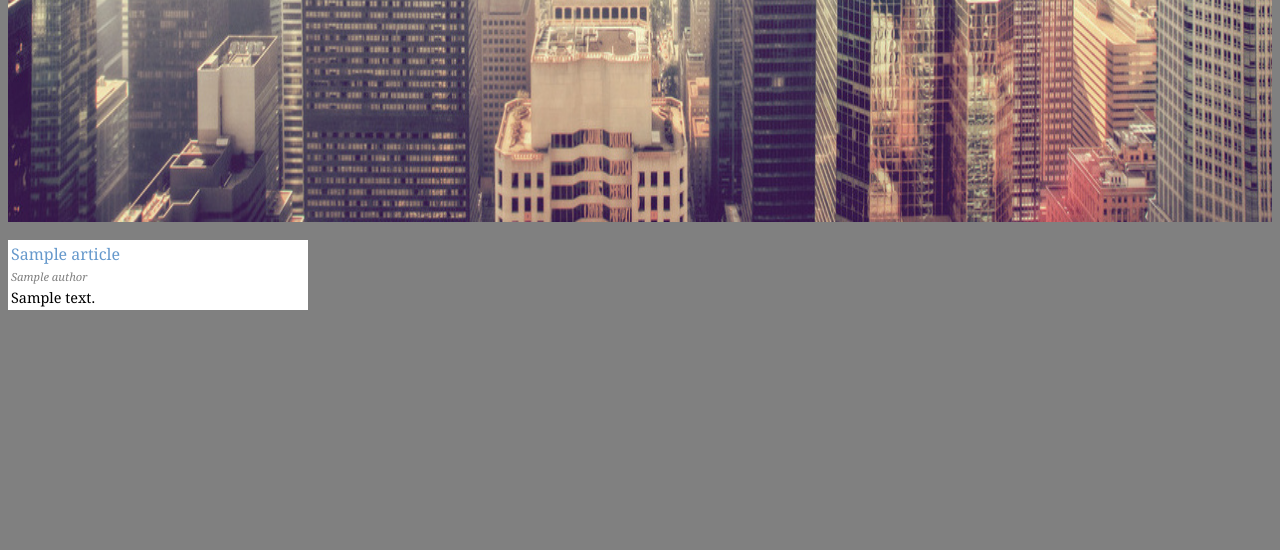
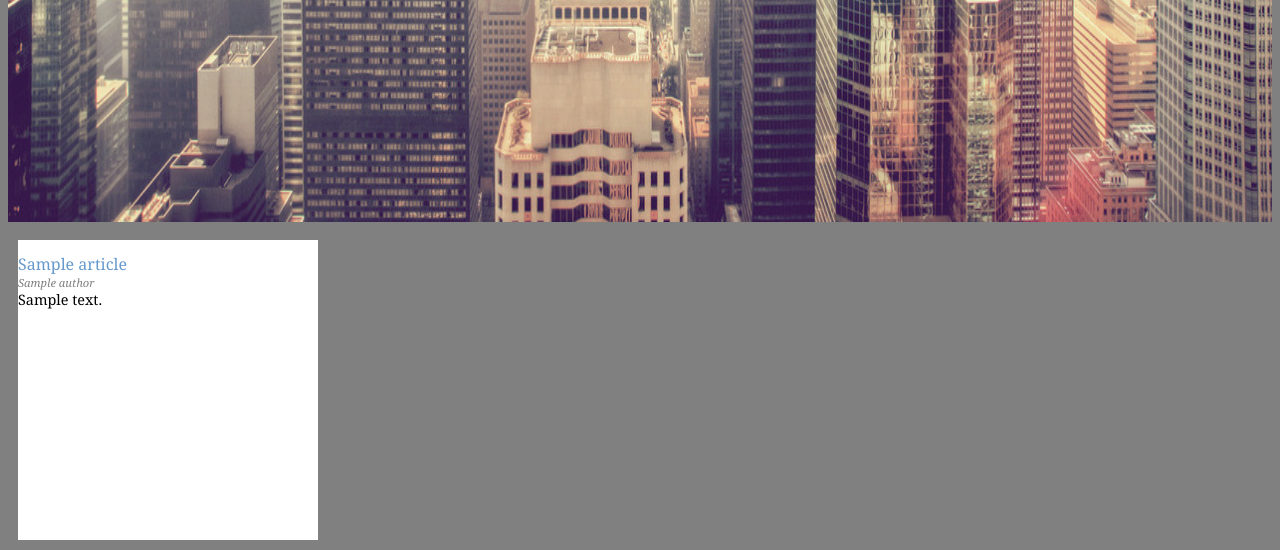
Before and after one commit to kathyxchen/prelim-website, a PHP site: page / in a window 1280 px wide. Shown: the part 570-1120 px from the top of the page. Before the commit the page ends 880 px from the top, so only its background shows below. Run offline with PHP 8.4, Linux system fonts and the light colour scheme; tables that the repository leaves empty or names only in its code hold one stand-in row (values such as "Sample post").

Commit message:
Tile layout for posts added

```diff
--- a/index.php
+++ b/index.php
@@ -47,12 +47,12 @@
           $stmt->bind_result($a, $b, $c, $d);
           while ($stmt->fetch()) {
             $author_info = get_author($mysqli, $b);
-            echo '<table id="' .$d .'" class="entry" style="width:300px"><tr><td class="title">';
+            echo '<article id="' .$d .'" class="entry"><span class="title">';
             echo '<h2><a href="article.php?id=' . $d . '">';
-            echo $a . '</a></h2></td></tr><tr><td class="author">';
+            echo $a . '</a></h2></span><span class="author">';
             echo $author_info['name'];
-            echo '</td></tr><tr><td class="body">' . $c;
-            echo '</td></tr></table><br />';
+            echo '</span><br /><span class="body">' . $c;
+            echo '</span></article>';
           }
           $stmt->free_result();
           $stmt->close();
--- a/style.css
+++ b/style.css
@@ -49,7 +49,12 @@ h2 {
 }
 
 .entry {
+  margin-left: 10px;
+  margin-bottom: 10px;
+  float: left;
   background-color: white;
+  width: 300px;
+  height: 300px;
 }
 
 .author {
```
Also changed, not shown: loaddb.php (+6 -1 lines).
